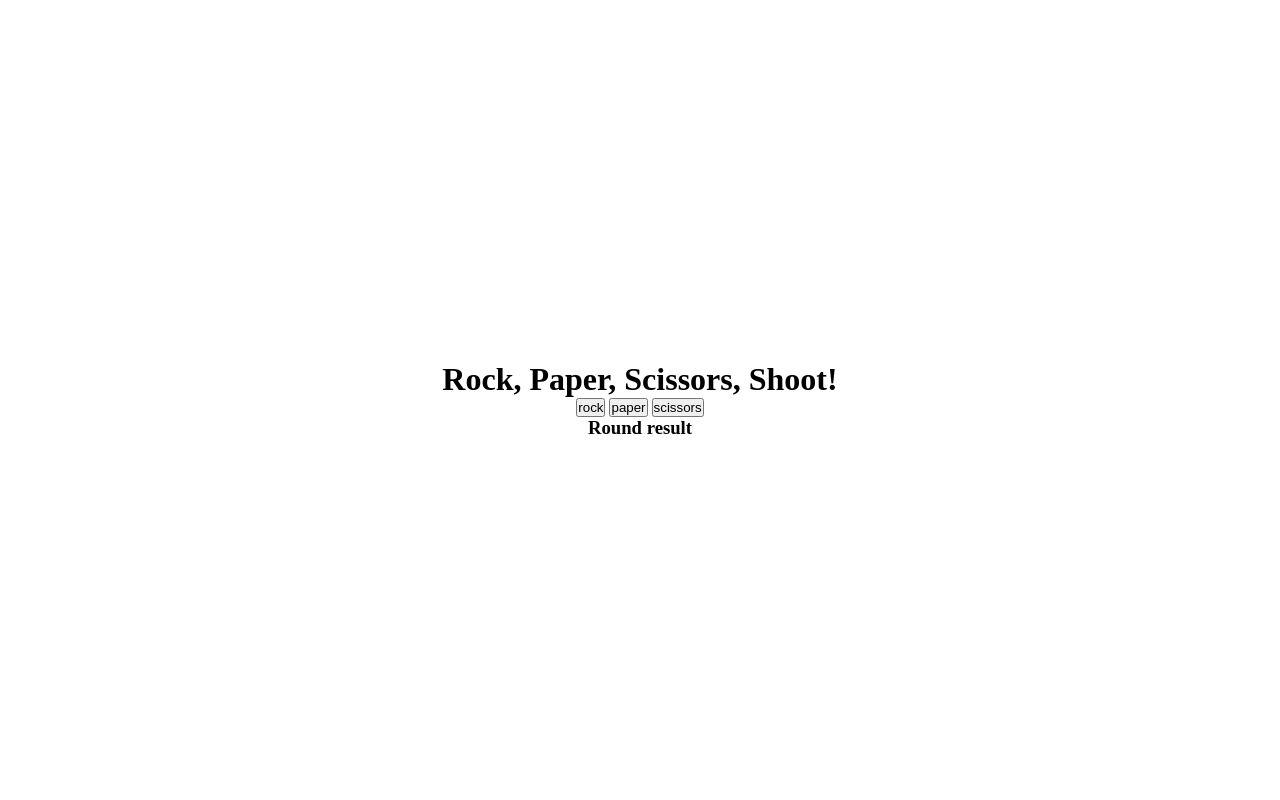
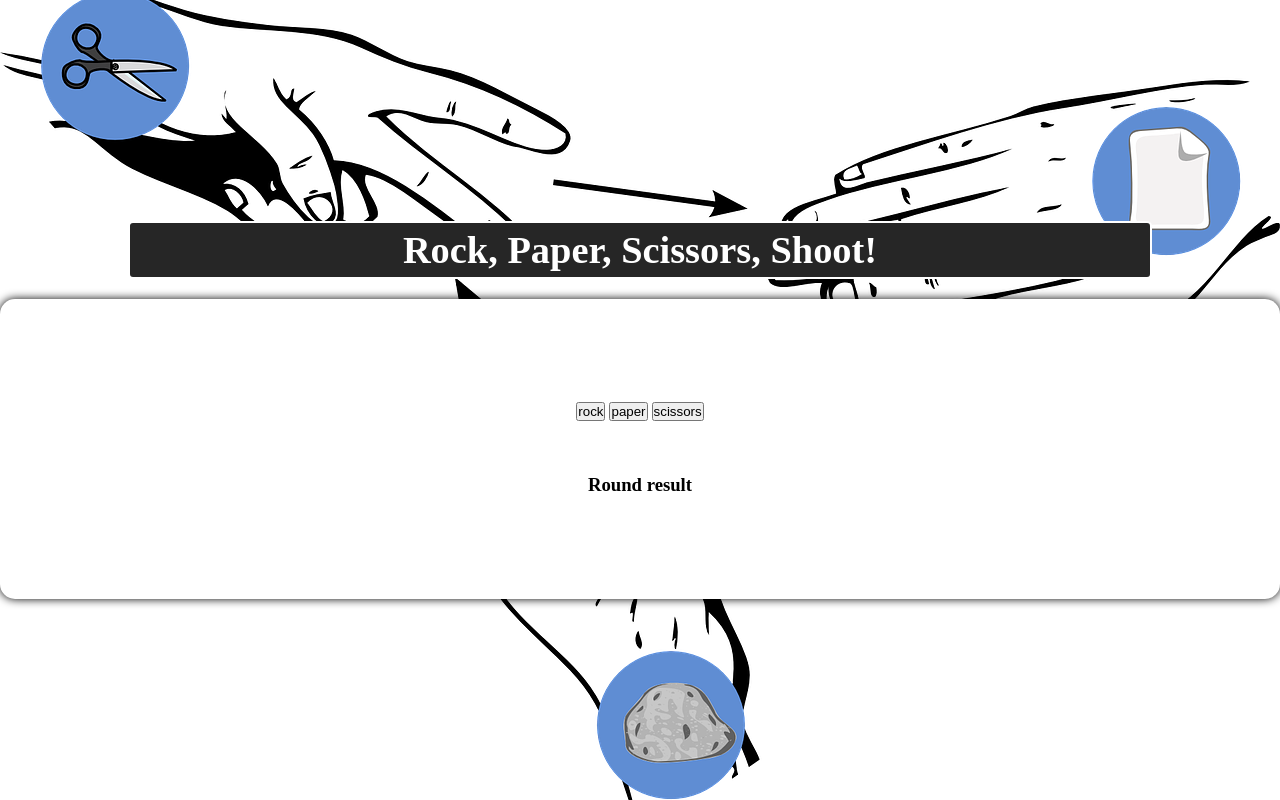
Before and after one commit to daliduraku/Rock-Paper-Scissors, a plain HTML site: page index.html in a window 1280 px wide. Drawn offline with Linux system fonts and the light colour scheme.

Commit message:
Styling the game

```diff
--- a/index.html
+++ b/index.html
@@ -11,6 +11,7 @@
         <h1 class="header">Rock, Paper, Scissors, Shoot!</h1>
     </div>
 
+    <div class="content-container">
         <div class="button-container">
             <button class="rock-button">rock</button>
             <button class="paper-button">paper</button>
@@ -21,6 +22,8 @@
             <h3>Round result</h3>
             <div id="round-result"></div>
         </div>
+    </div>
+
 
 
     <script src="myScript.js"></script>
--- a/styles.css
+++ b/styles.css
@@ -11,4 +11,32 @@ body{
     align-items: center;
     height: 100vh;
     text-align: center;
+    background-image: url('./rock-scissors-paper.png');
+    background-repeat: no-repeat;
+    background-position: center;
+    background-size: cover;
 }
+
+.header-container {
+    font-size: 1.2rem;
+    border: solid 2px #ffffff;
+    color: #fff;
+    background-color: #262626;
+    padding: 5px;
+    width: 80%;
+    margin: 20px auto;
+    border-radius: 5px;
+
+}
+
+.content-container{
+    display: flex;
+    flex-direction: column;
+    justify-content: space-evenly;
+    width: 100%;
+    height: 300px;
+    background-color: #ffffff;
+    border-radius: 15px;
+    padding: 50px 40px;
+    box-shadow: 0 0 10px;
+}
```
Also changed, not shown: rock-scissors-paper.png (added). Lines whose indentation alone changed are shown as unchanged.
